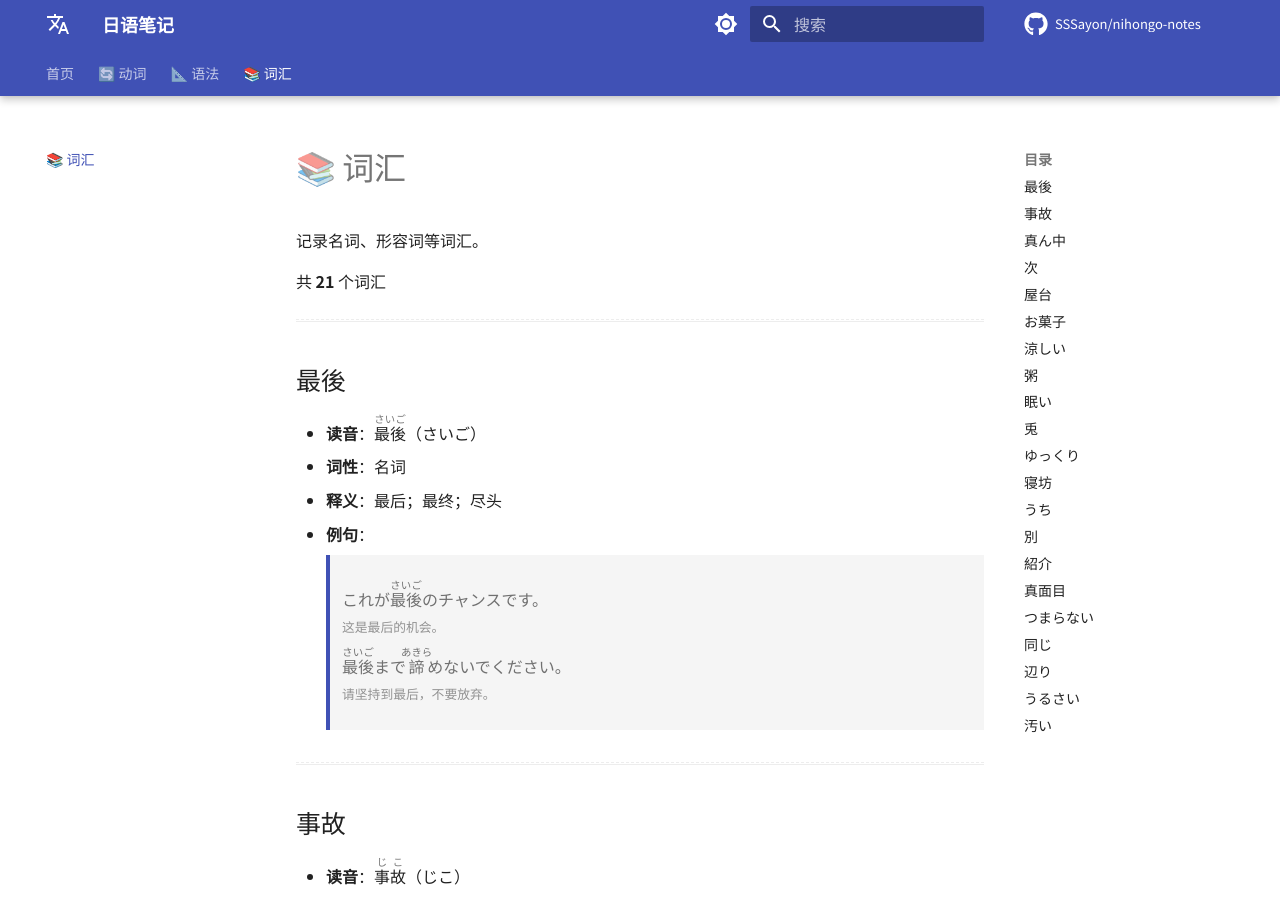
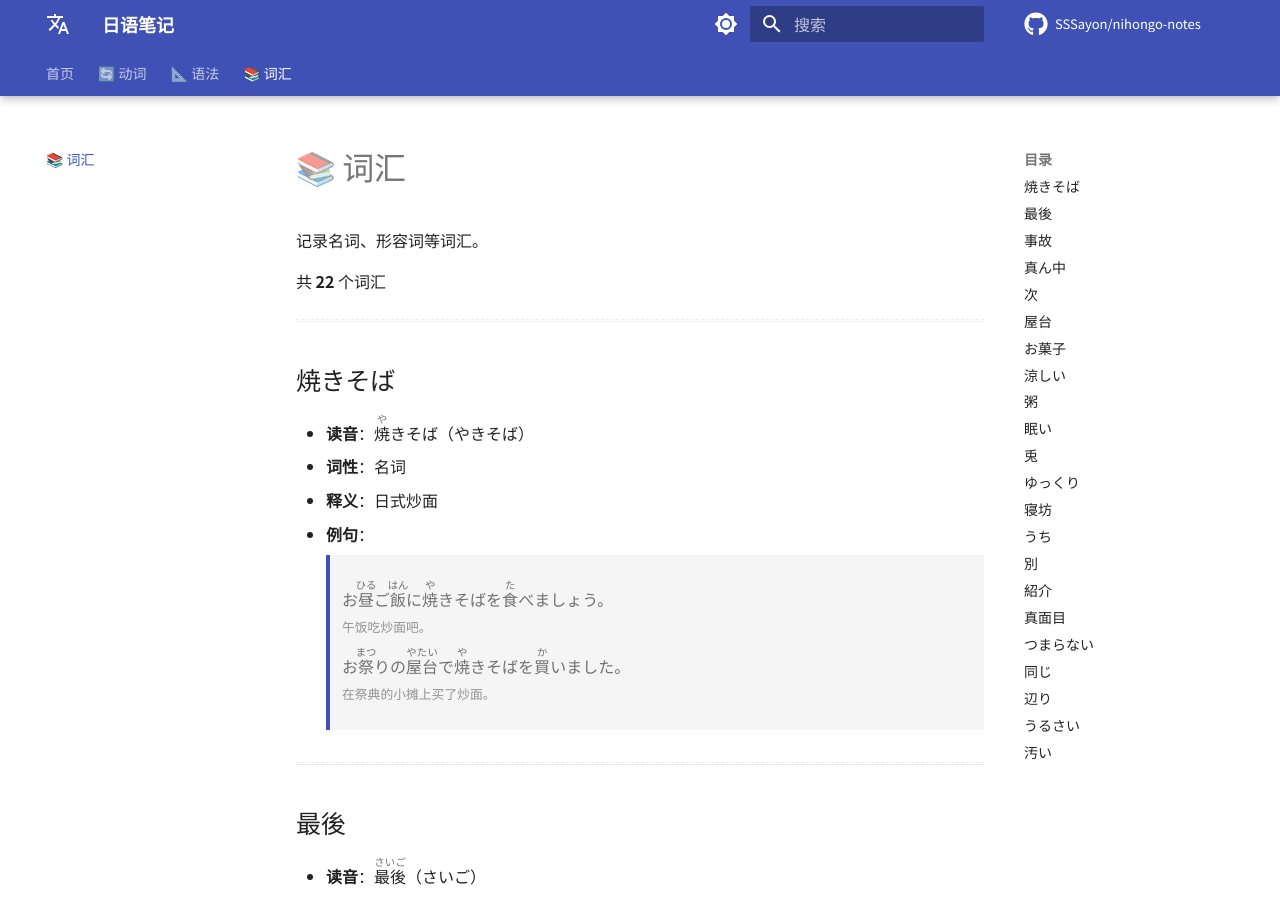
Before and after one commit to SSSayon/nihongo-notes, an MkDocs documentation site: the page built from docs/vocabulary.md, in a window 1280 px wide and 900 px high. Built offline with MkDocs 1.6.1 and Material for MkDocs 9.7.7, drawn with Linux system fonts in a browser that asks for light colours; comment, search, counter and statistics services are not loaded.

Commit message:
chore: update site content

```diff
--- a/docs/vocabulary.md
+++ b/docs/vocabulary.md
@@ -2,7 +2,27 @@
 
 记录名词、形容词等词汇。
 
-共 **21** 个词汇
+共 **22** 个词汇
+
+---
+
+## 焼きそば
+
+- **读音**：<ruby>焼<rt>や</rt></ruby>きそば（やきそば）
+- **词性**：名词
+- **释义**：日式炒面
+
+- **例句**：
+
+    > <div class="example-box">
+    > お<ruby>昼<rt>ひる</rt></ruby>ご<ruby>飯<rt>はん</rt></ruby>に<ruby>焼<rt>や</rt></ruby>きそばを<ruby>食<rt>た</rt></ruby>べましょう。
+    > <br><small>午饭吃炒面吧。</small>
+    > </div>
+
+    > <div class="example-box">
+    > お<ruby>祭<rt>まつ</rt></ruby>りの<ruby>屋台<rt>やたい</rt></ruby>で<ruby>焼<rt>や</rt></ruby>きそばを<ruby>買<rt>か</rt></ruby>いました。
+    > <br><small>在祭典的小摊上买了炒面。</small>
+    > </div>
 
 ---
 
```
Also changed, not shown: docs/index.md (+3 -3 lines), 1 other file.
